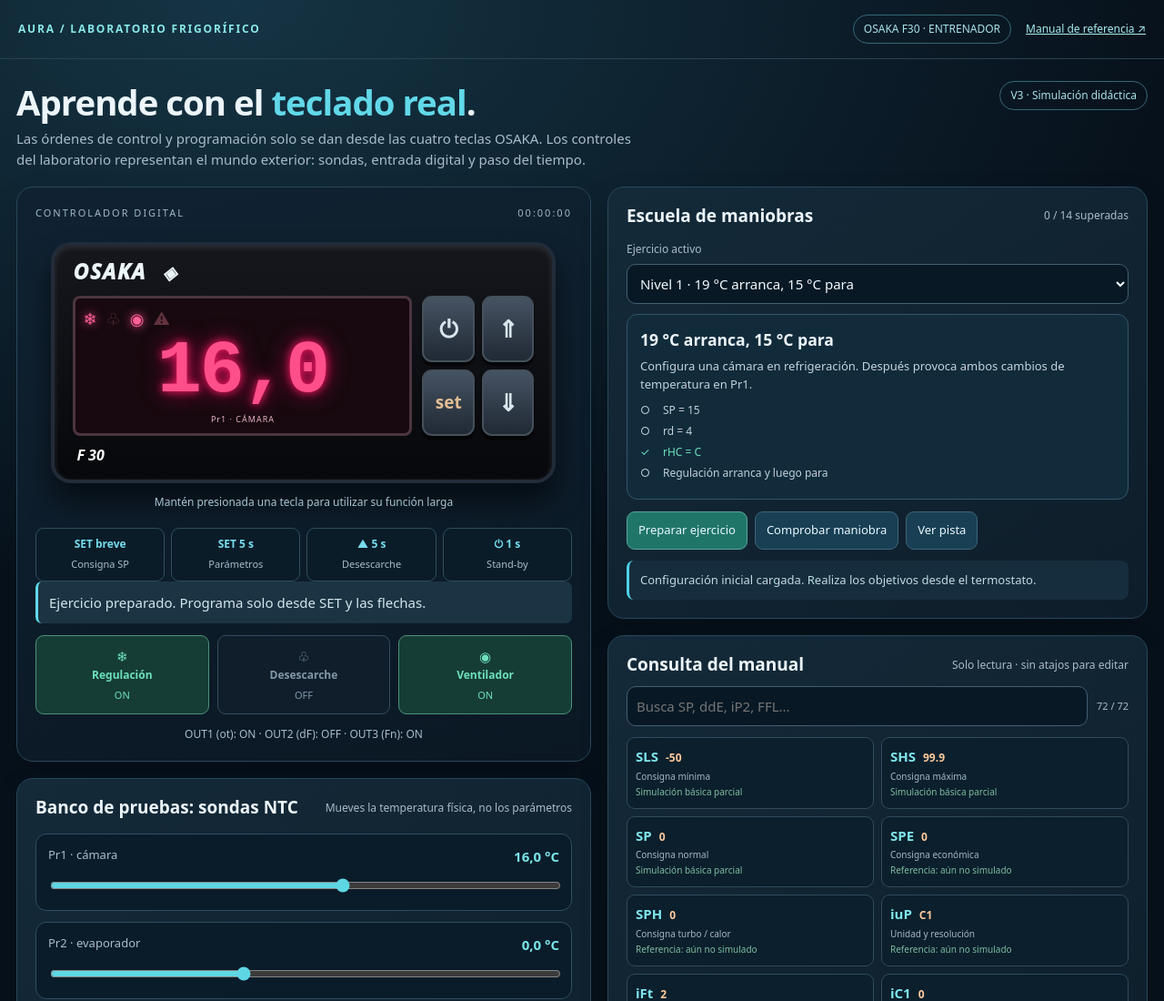
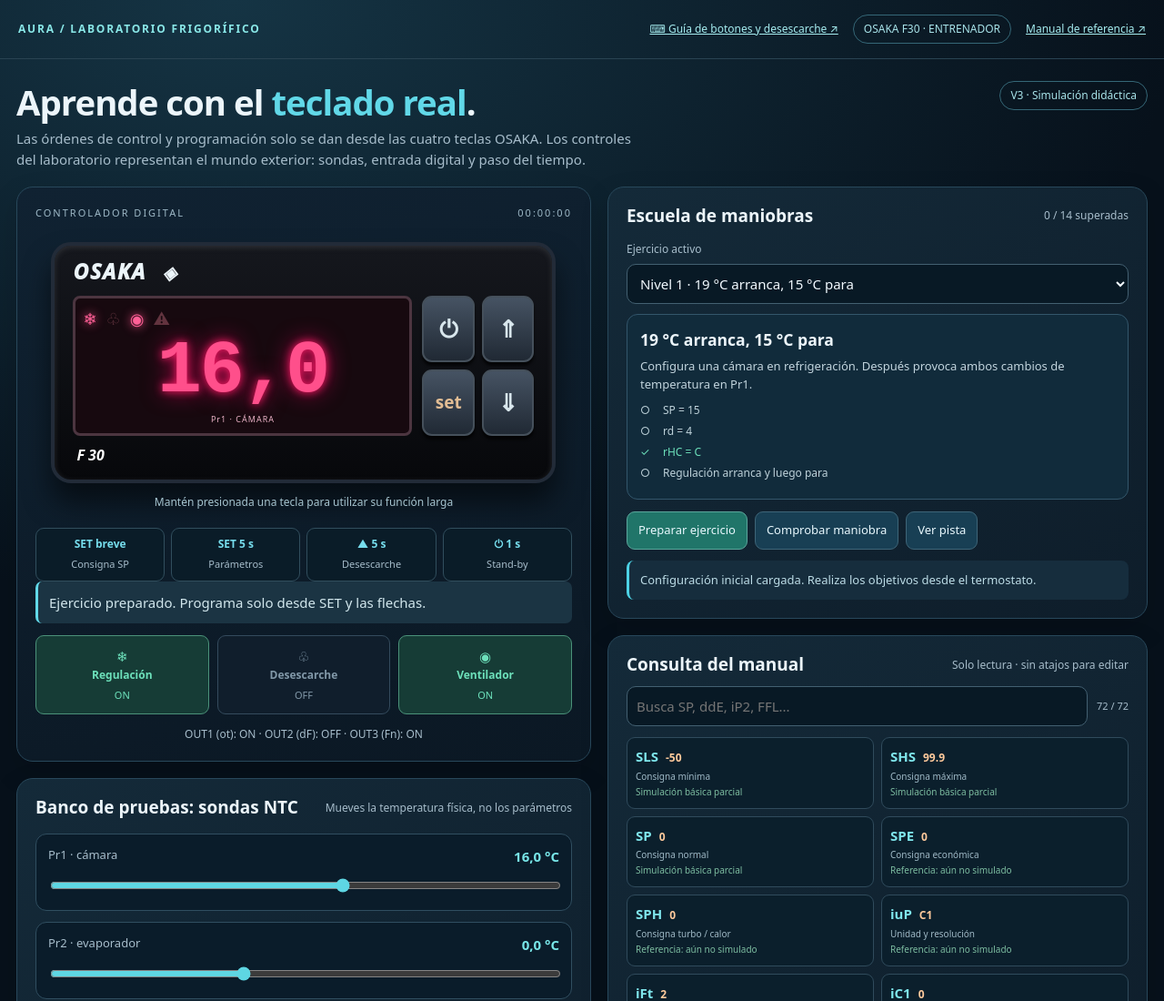
Before and after one commit to dajarony/osaka-termostato, a plain HTML site: page index.html in a window 1280 px wide. Shown: the top 1100 px of the page at 91% size. Drawn offline with Linux system fonts and the light colour scheme.

Commit message:
ui: add prominent guide link above F30 simulator

```diff
--- a/index.html
+++ b/index.html
@@ -8,7 +8,7 @@
 <link rel="stylesheet" href="./src/ui/styles.css">
 </head>
 <body>
-<header class="top"><div class="brand">AURA / LABORATORIO FRIGORÍFICO</div><div class="topright"><span class="dotbadge">OSAKA F30 · ENTRENADOR</span><a href="https://www.automatizacionesaep.es/wp-content/Info-tecnica/OSAKA/F30.pdf" target="_blank" rel="noopener">Manual de referencia ↗</a></div></header>
+<header class="top"><div class="brand">AURA / LABORATORIO FRIGORÍFICO</div><div class="topright"><a href="./guia-botones.html#desescarche-manual" class="header-guide-link">⌨ Guía de botones y desescarche ↗</a><span class="dotbadge">OSAKA F30 · ENTRENADOR</span><a href="https://www.automatizacionesaep.es/wp-content/Info-tecnica/OSAKA/F30.pdf" target="_blank" rel="noopener">Manual de referencia ↗</a></div></header>
 <main>
 <section class="intro"><div><h1>Aprende con el <em>teclado real</em>.</h1><p>Las órdenes de control y programación solo se dan desde las cuatro teclas OSAKA. Los controles del laboratorio representan el mundo exterior: sondas, entrada digital y paso del tiempo.</p></div><span class="version">V3 · Simulación didáctica</span></section>
 <div class="layout">
```
